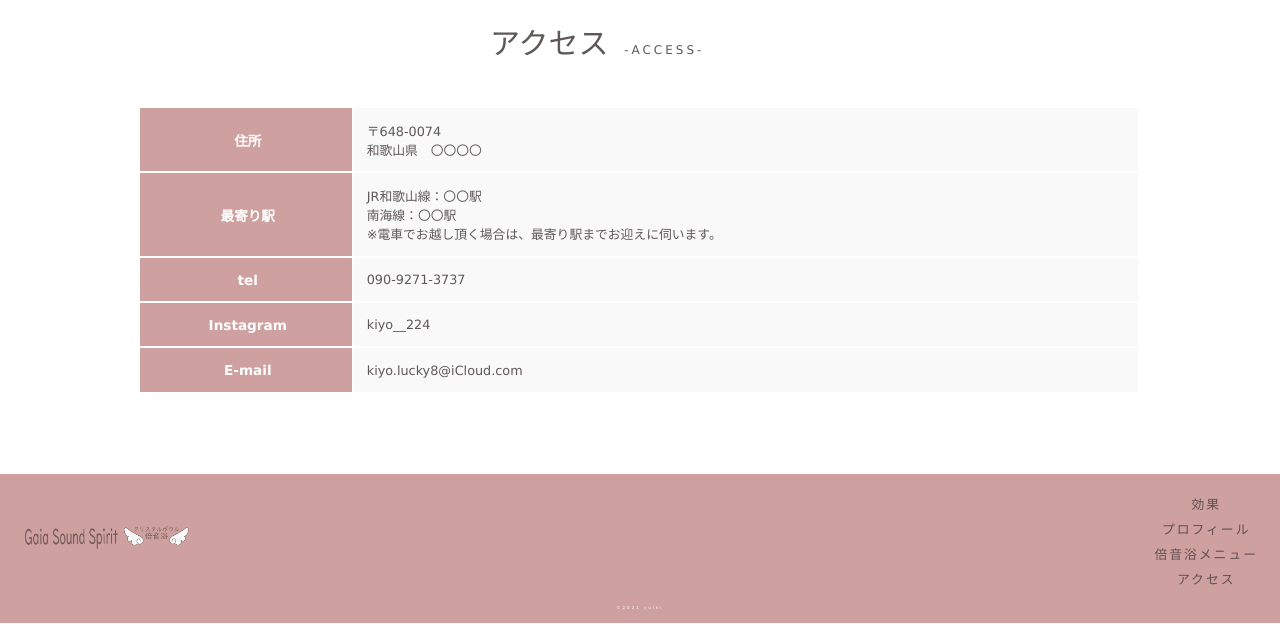
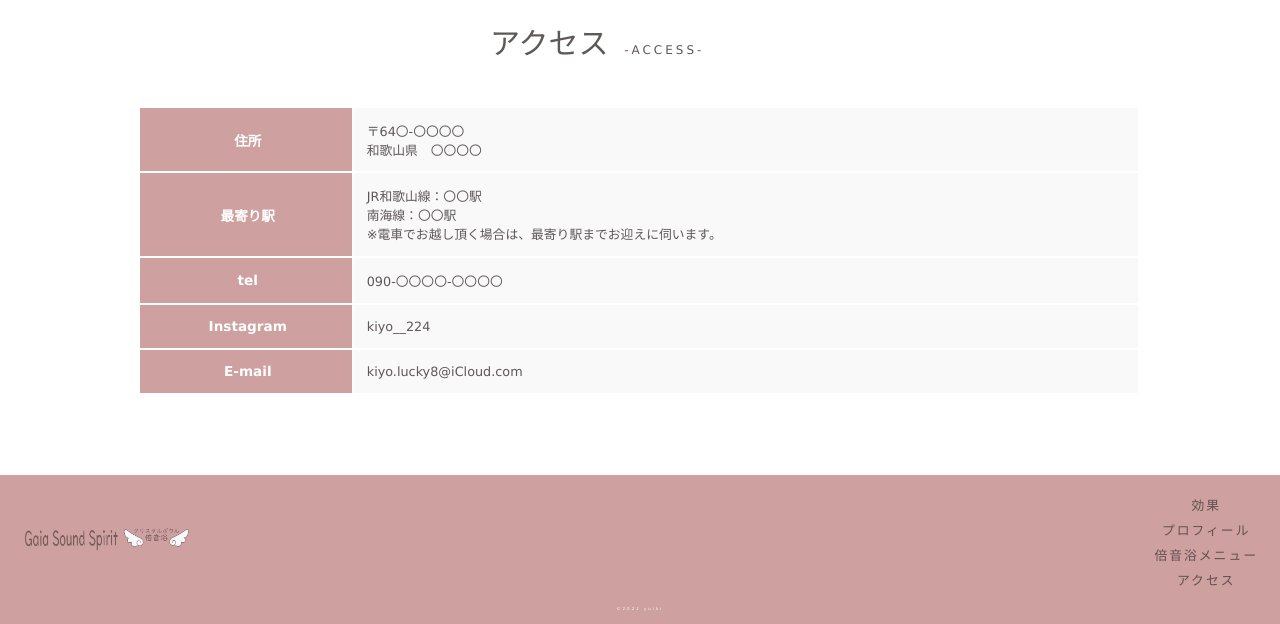
Before and after one commit to yki811/crystalbowl, a plain HTML site: page index.html in a window 1280 px wide. Shown: the part 4668-5292 px from the top of the page. Drawn offline with nearby package versions, Linux system fonts and the light colour scheme.

Commit message:
Update index.html

```diff
--- a/index.html
+++ b/index.html
@@ -235,7 +235,7 @@
                   <tbody>
                     <tr>
                       <th>住所</th>
-                      <td>〒648-0074
+                      <td>〒64〇-〇〇〇〇
                         <br>
                         和歌山県　〇〇〇〇
                       </tr>
@@ -249,7 +249,7 @@
                     </tr>
                     <tr>
                       <th>tel</th>
-                      <td>090-9271-3737</td>
+                      <td>090-〇〇〇〇-〇〇〇〇</td>
                     </tr>
                     <tr>
                       <th>Instagram</th>
```
